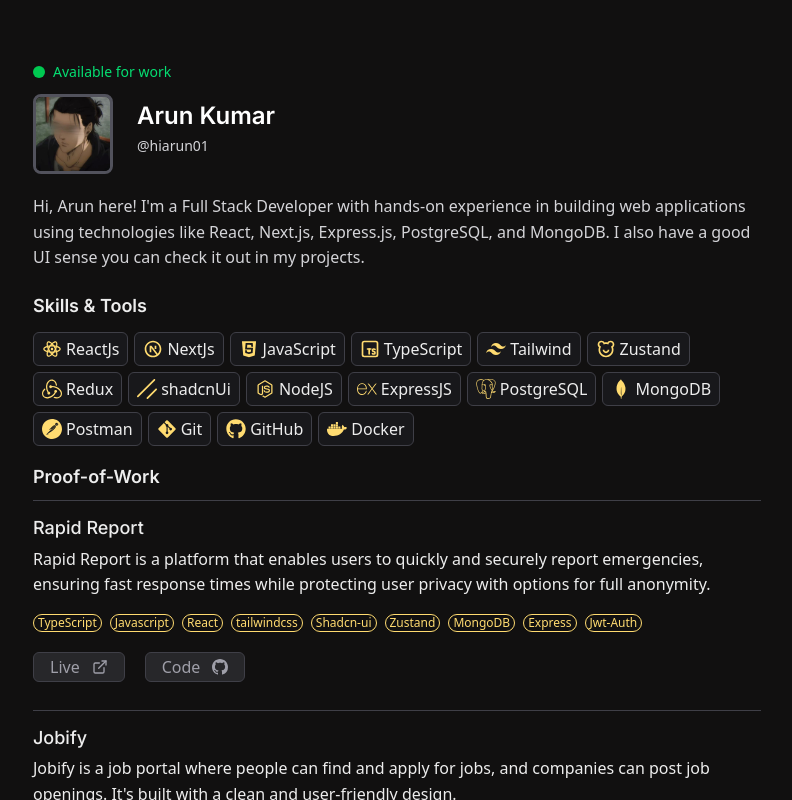
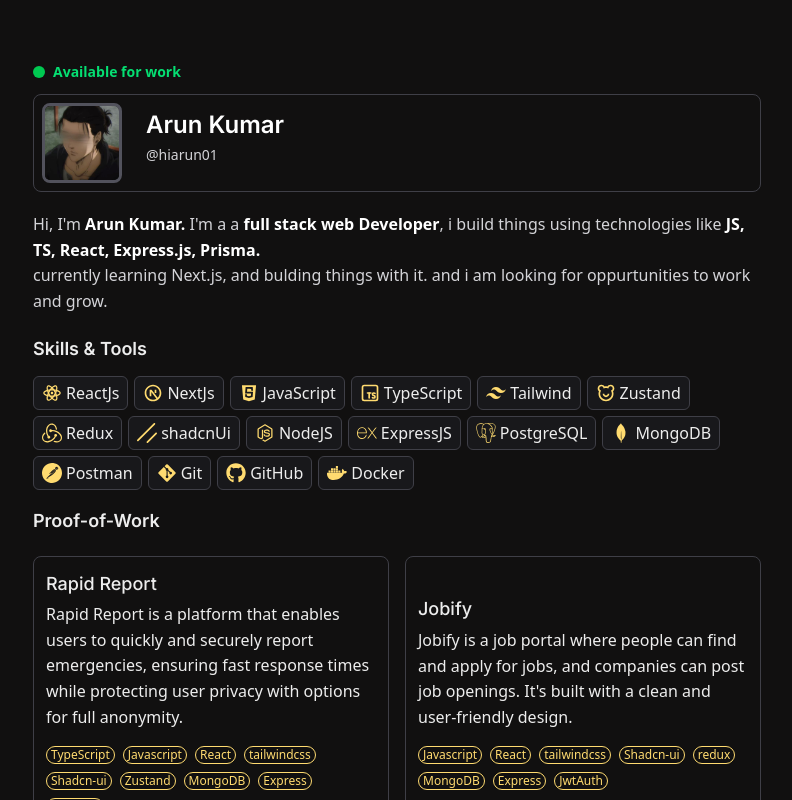
Before and after one commit to hiarun01/my-portfolio, a Next.js app: page / in a window 1280 px wide. Shown: the top 800 px of the page, without its empty margins (243-1035 px from the left). Built offline with nearby package versions, Linux system fonts and the light colour scheme.

Commit message:
update about info

```diff
--- a/components/About.tsx
+++ b/components/About.tsx
@@ -42,13 +42,13 @@ export default function About() {
           <span className="animate-ping absolute inline-flex h-full w-full rounded-full bg-green-400 opacity-75"></span>
           <span className="relative inline-flex rounded-full h-3 w-3 bg-green-500"></span>
         </span>
-        <span className="text-green-400 text-sm font-medium">
+        <span className="text-green-400 text-sm font-bold">
           Available for work
         </span>
       </div>
 
       {/* Profile Header */}
-      <div className="flex items-center lg:gap-6 gap-5 mb-5 rounded-lg">
+      <div className="flex items-center lg:gap-6 gap-5 rounded-lg border border-zinc-700 lg:p-2 p-2 mb-5">
         {/* Profile Image */}
         <div className="flex-shrink-0 ">
           <div className="w-20 h-20 overflow-hidden rounded-lg border-3 border-zinc-600">
@@ -92,11 +92,22 @@ export default function About() {
 
       {/* About Content */}
       <div className="mb-6">
-        <p className="text-zinc-300 text-base leading-relaxed mb-2">
-          Hi, Arun here! I'm a Full Stack Developer with hands-on experience in
+        <p className="text-zinc-300  text-base leading-relaxed mb-2">
+          Hi, I'm <span className="text-white font-bold"> Arun Kumar.</span> I'm
+          a a{" "}
+          <span className="text-white font-bold">full stack web Developer</span>
+          , i build things using technologies like{" "}
+          <span className="text-white font-bold">
+            JS, TS, React, Express.js, Prisma.
+          </span>
+          <br />
+          currently learning Next.js, and bulding things with it. and i am
+          looking for oppurtunities to work and grow.
+          <br />
+          {/* Hi, Arun here! I'm a Full Stack Developer with hands-on experience in
           building web applications using technologies like React, Next.js,
           Express.js, PostgreSQL, and MongoDB. I also have a good UI sense you
-          can check it out in my projects.
+          can check it out in my projects. */}
         </p>
 
         {/* <p className="text-zinc-300 text-base leading-relaxed">
--- a/components/Projects.tsx
+++ b/components/Projects.tsx
@@ -14,14 +14,14 @@ const Projects = () => {
 
   return (
     <div>
-      <section className="mb-10">
-        <h2 className="text-lg font-bold mt-3 ">Proof-of-Work</h2>
+      <section className="mb-5">
+        <h2 className="text-lg font-bold mt-3">Proof-of-Work</h2>
 
-        <div className="flex flex-col gap-4">
+        <div className="grid grid-cols-1 sm:grid-cols-2 gap-4 rounded-lg mt-3">
           {personalProjects.slice(0, visibleProjects).map((project, i) => (
             <div
               key={i}
-              className="mt-3 cursor-pointer w-fit select-none transition-colors duration-100 flex flex-row gap-1.5 items-center border-t border-zinc-700 pt-4"
+              className="mt-3 cursor-pointer w-fit select-none transition-colors duration-100 flex flex-row gap-1.5 items-center border pt-4 border-b border-zinc-700 pb-4 px-3 hover:bg-zinc-800 rounded-lg"
             >
               <div className="flex flex-col sm:flex-row sm:items-center gap-3 ">
                 <div className="flex-1">
```
